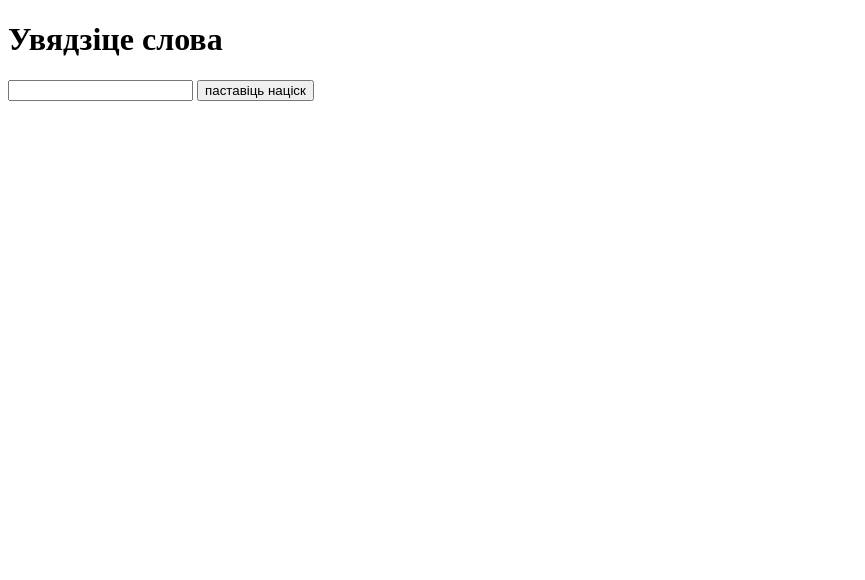
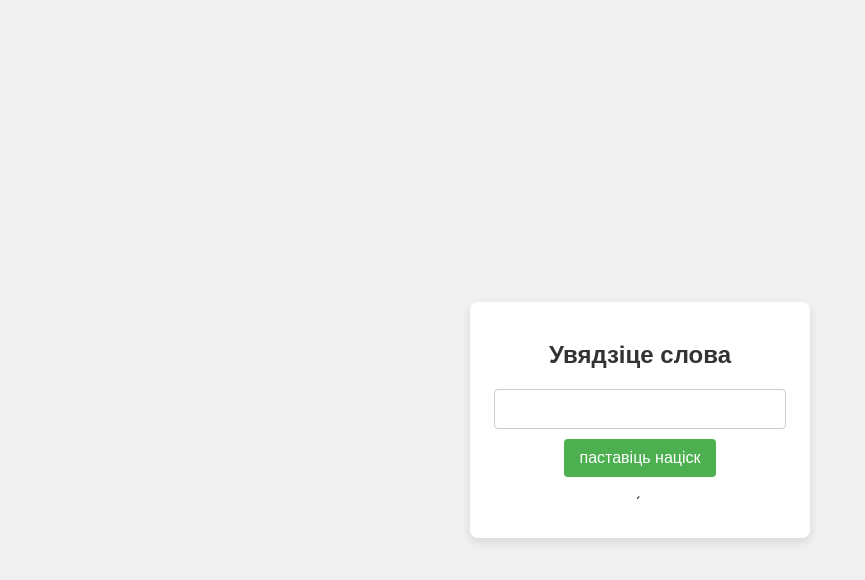
Before and after one commit to ekambalov/name-accent, a plain HTML site: page index.html in a window 1280 px wide. Both pictures are taken after a click on the button "паставіць націск". Shown: the whole page, without its empty margins (0-865 px from the left). Drawn offline with Linux system fonts and the light colour scheme.

Commit message:
fit: finish algoritm & add css

```diff
--- a/index.html
+++ b/index.html
@@ -5,11 +5,16 @@
     <meta charset="UTF-8">
     <meta name="viewport" content="width=device-width, initial-scale=1.0">
     <title>Document</title>
+    <link rel="stylesheet" href="style.css">
 </head>
 
 <body>
-    <h1 class="title">Увядзіце слова</h1>
-    <input type="text" class="name"> <button class="check">паставіць націск</button>
+    <section class="main">
+        <h1 class="title">Увядзіце слова</h1>
+        <input type="text" class="name"> <button class="check">паставіць націск</button>
+        <div class="result"></div>
+    </section>
+
     <script src="script.js"></script>
 </body>
 
--- a/script.js
+++ b/script.js
@@ -1,13 +1,21 @@
 // 1. Находим элементы на странице
-const name = document.querySelector('.name'); // Инпут с классом "name"
+const inputData = document.querySelector('.name'); // Инпут с классом "name"
 const checkBtn = document.querySelector('.check'); // Кнопка с классом "check"
 
-// 2. Создаем функцию, которая сработает при нажатии на кнопку
-function findAccent() {
-    const a = name.value;
+// Фугкцыя якая спрацоўвае пры націску:
+function btnClick() {
+    const names = (inputData.value + '');
+    let result = processStringWithAccent(names);
+    updateResultDiv(result);
+    console.log(result);
+}
+
+// 2. Алгарытм пошуку націска
+function findAccent(a) {
+
     let accent = 0;
     if (a == '') return;
-    isBelarusianText(a);
+    if (!isBelarusianText(a)) return -1;
     if (findO(a) != -1) {
         accent = findO(a);
     } else if (findYo(a) != -1) {
@@ -108,7 +116,38 @@ function findSpecialVowelPosition(word) {
     }
 }
 
+// функцыя дадае націск у слова
+function addAccent(word) {
+    let position = findAccent(word);
+    if (position == -1) return;
+    // Правяраем, ці пазіцыя знаходзіцца ў межах даўжыні слова
+    if (position < 0 || position >= word.length) {
+        return "Памылка: пазіцыя па-за межамі слова";
+    }
 
+    // Спецсімвал націску
+    const accent = "\u0301";
+
+    // Дадаем націск у пазначаную пазіцыю
+    return word.slice(0, position + 1) + accent + word.slice(position + 1);
+}
+// фунцыя якая улічвае прабелы
+function processStringWithAccent(inputString) {
+    // Разбіваем радок на масіў, выкарыстоўваючы як падзельнікі прабелы і рыскі, захоўваючы іх
+    const parts = inputString.split(/([ -])/);
+
+    // Пройдземся па масіве і прымяняем addAccent да кожнага элемента, які не з’яўляецца прабелам ці рыскай
+    const accentedParts = parts.map(part => {
+        if (part === ' ' || part === '-') {
+            return part; // Пакідаем прабелы і рыскі як ёсць
+        } else {
+            return addAccent(part); // Дадаем націск да слова
+        }
+    });
+
+    // Аб'ядноўваем масіў назад у радок
+    return accentedParts.join('');
+}
 // функцыя праверкі тыпу данных
 function isBelarusianText(input) {
     // 1. Проверяем, что input является строкой
@@ -123,5 +162,19 @@ function isBelarusianText(input) {
     alert('Увядзіце карэктнае імя');
     return false;
 }
+
+function updateResultDiv(newText) {
+    // Знаходзім элемент з класам 'result'
+    const resultDiv = document.querySelector('.result');
+
+    // Правяраем, ці элемент існуе
+    if (resultDiv) {
+        // Абнаўляем тэкст элемента
+        resultDiv.textContent = newText;
+    } else {
+        console.error("Элемент з класам 'result' не знойдзены на старонцы.");
+    }
+}
+
 // 5. Добавляем обработчик события на кнопку
-checkBtn.addEventListener('click', showAlert);
+checkBtn.addEventListener('click', btnClick);
--- a/style.css
+++ b/style.css
@@ -0,0 +1,97 @@
+/* Галоўныя стылі для цела старонкі */
+body {
+    font-family: Arial, sans-serif;
+    /* Шрыфт для ўсёй старонкі */
+    background-color: #f0f0f0;
+    /* Светлы фон */
+    margin: 0;
+    /* Без адступаў */
+    padding: 20px;
+    /* Унутраны адступ */
+    display: flex;
+    /* Выкарыстоўваем flex для цэнтравання */
+    justify-content: center;
+    /* Цэнтраванне па гарызанталі */
+    align-items: center;
+    /* Цэнтраванне па вертыкалі */
+    height: 100vh;
+    /* Уся вышыня экрана */
+}
+
+/* Секцыя з асноўным зместам */
+.main {
+    background-color: #fff;
+    /* Белы фон для блока */
+    border-radius: 8px;
+    /* Круглыя куты */
+    box-shadow: 0 4px 10px rgba(0, 0, 0, 0.1);
+    /* Цень для глыбіні */
+    padding: 20px;
+    /* Унутраны адступ */
+    width: 300px;
+    /* Фіксаваная шырыня блока */
+    text-align: center;
+    /* Тэкст па цэнтры */
+}
+
+/* Загаловак */
+.title {
+    font-size: 24px;
+    /* Памер шрыфта */
+    margin-bottom: 20px;
+    /* Адступ знізу */
+    color: #333;
+    /* Тэкст колер */
+}
+
+/* Поле ўводу */
+.name {
+    width: 90%;
+    /* Шырыня 100% */
+    padding: 10px;
+    /* Унутраны адступ */
+    border: 1px solid #ccc;
+    /* Колер граніцы */
+    border-radius: 4px;
+    /* Круглыя куты */
+    margin-bottom: 10px;
+    /* Адступ знізу */
+    font-size: 16px;
+    /* Памер шрыфта */
+}
+
+/* Кнопка */
+.check {
+    background-color: #4CAF50;
+    /* Колер фону кнопкі */
+    color: white;
+    /* Колер тэксту кнопкі */
+    padding: 10px 15px;
+    /* Унутраны адступ кнопкі */
+    border: none;
+    /* Без граніцы */
+    border-radius: 4px;
+    /* Круглыя куты */
+    cursor: pointer;
+    /* Указальнік для курсора */
+    font-size: 16px;
+    /* Памер шрыфта */
+    transition: background-color 0.3s;
+    /* Плавны пераход колеру */
+}
+
+/* Ховер для кнопкі */
+.check:hover {
+    background-color: #45a049;
+    /* Цямнейшы колер пры навядзенні */
+}
+
+/* Блок вынікаў */
+.result {
+    margin-top: 20px;
+    /* Адступ зверху */
+    font-size: 18px;
+    /* Памер шрыфта */
+    color: #333;
+    /* Колер тэксту */
+}
```
